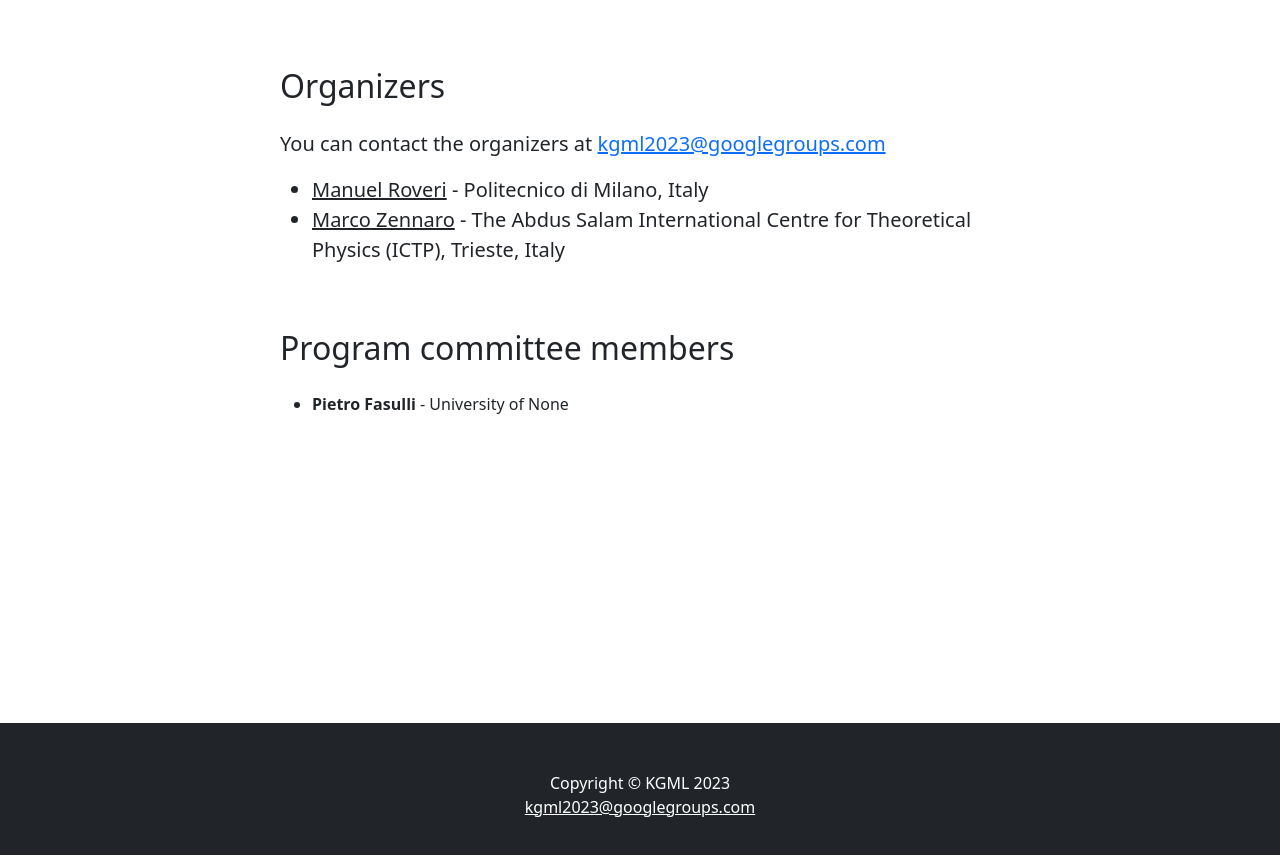
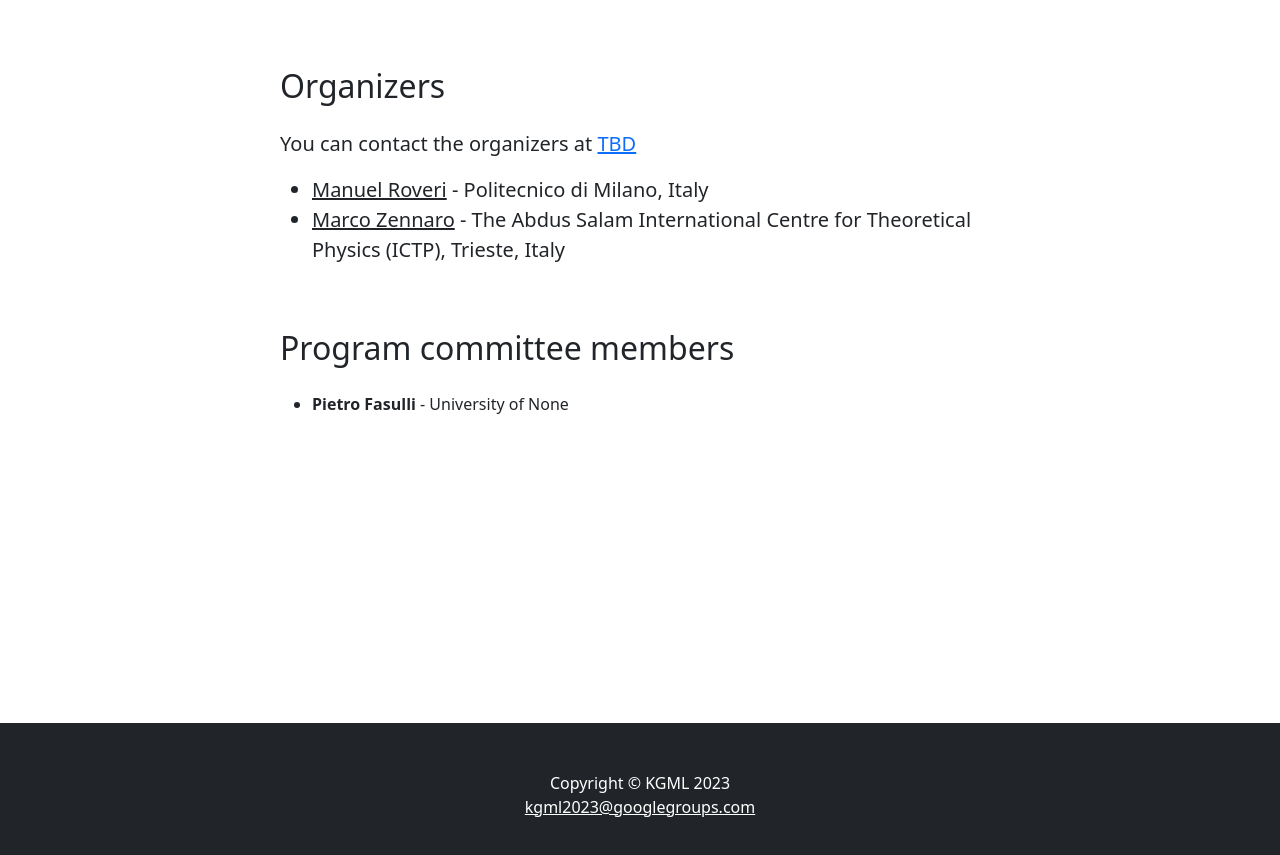
Before and after one commit to pavmassimo/tiny2025, a plain HTML site: page index.html in a window 1280 px wide. Shown: the part 2700-3555 px from the top of the page. Drawn offline with nearby package versions, Linux system fonts and the light colour scheme.

Commit message:
Update index.html

```diff
--- a/index.html
+++ b/index.html
@@ -360,7 +360,7 @@
                     <div class="col-lg-8">
                         <h2 class="mb-4">Organizers</h2>
                         <p class="lead">
-                            You can contact the organizers at <a href="mailto:kgml2023@googlegroups.com">kgml2023@googlegroups.com</a>
+                            You can contact the organizers at <a href="mailto:TBD@googlegroups.com">TBD</a>
 
                         </p>
                         <ul>
```
